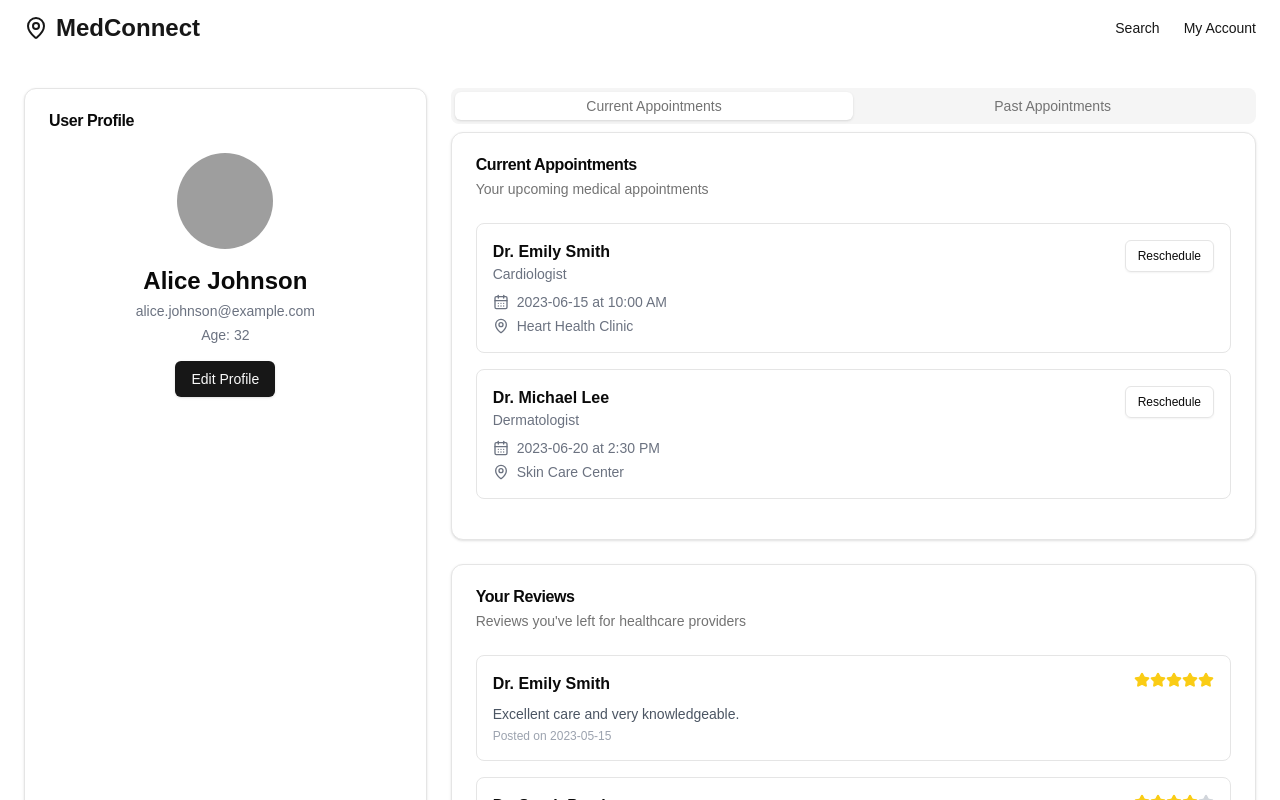
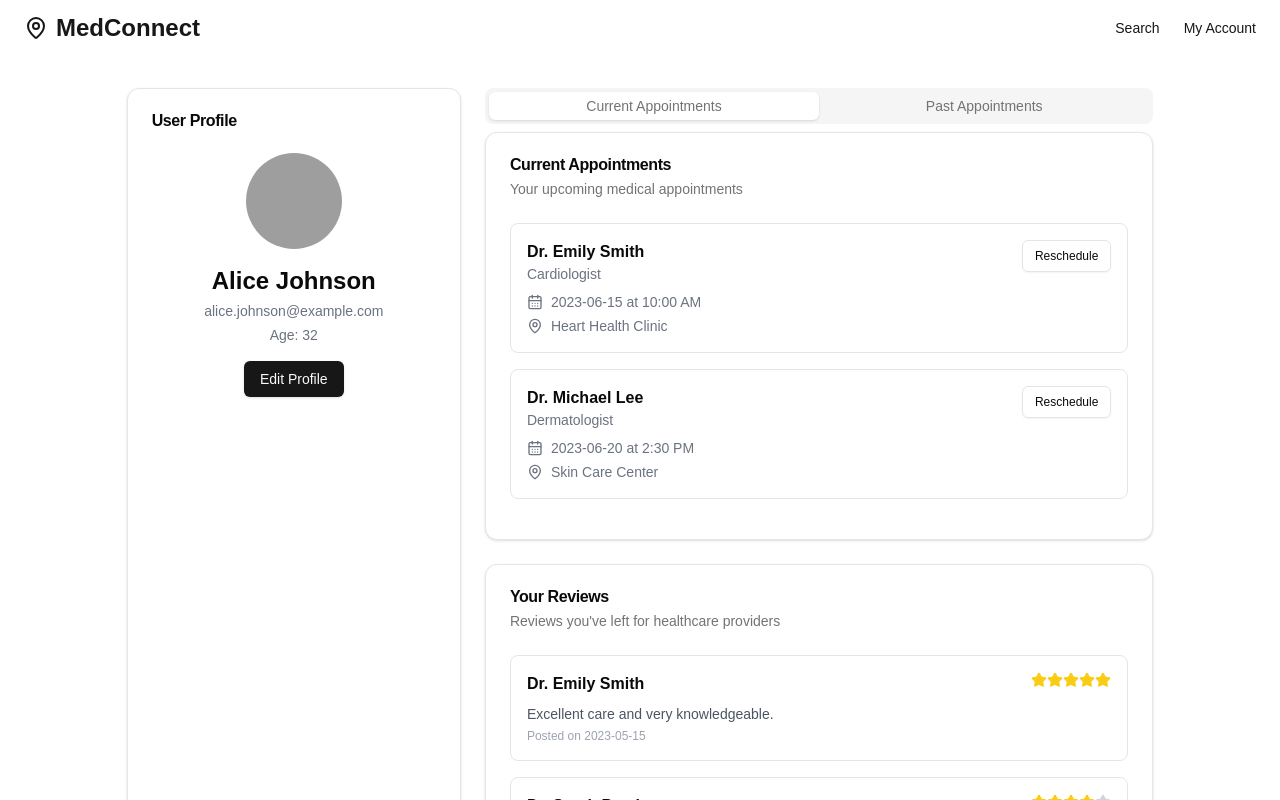
Before and after one commit to oliver-ostojic/healthcare-appointment-system, a Next.js app: page /user in a window 1280 px wide. Shown: the top 800 px of the page. Built offline with nearby package versions, Linux system fonts and the light colour scheme; grey boxes are pictures that could not be loaded.

Commit message:
new commit

```diff
--- a/src/app/user/page.tsx
+++ b/src/app/user/page.tsx
@@ -77,8 +77,8 @@ export default function UserPage() {
   ];
 
   return (
-    <div className="container px-4 md:px-6 py-8">
-      <div className="grid gap-6 md:grid-cols-[1fr_2fr]">
+    <div className="w-full px-4 md:px-6 py-8 flex justify-center">
+      <div className="grid gap-6 md:grid-cols-[1fr_2fr] w-5/6">
         <Card>
           <CardHeader>
             <CardTitle>User Profile</CardTitle>
```
